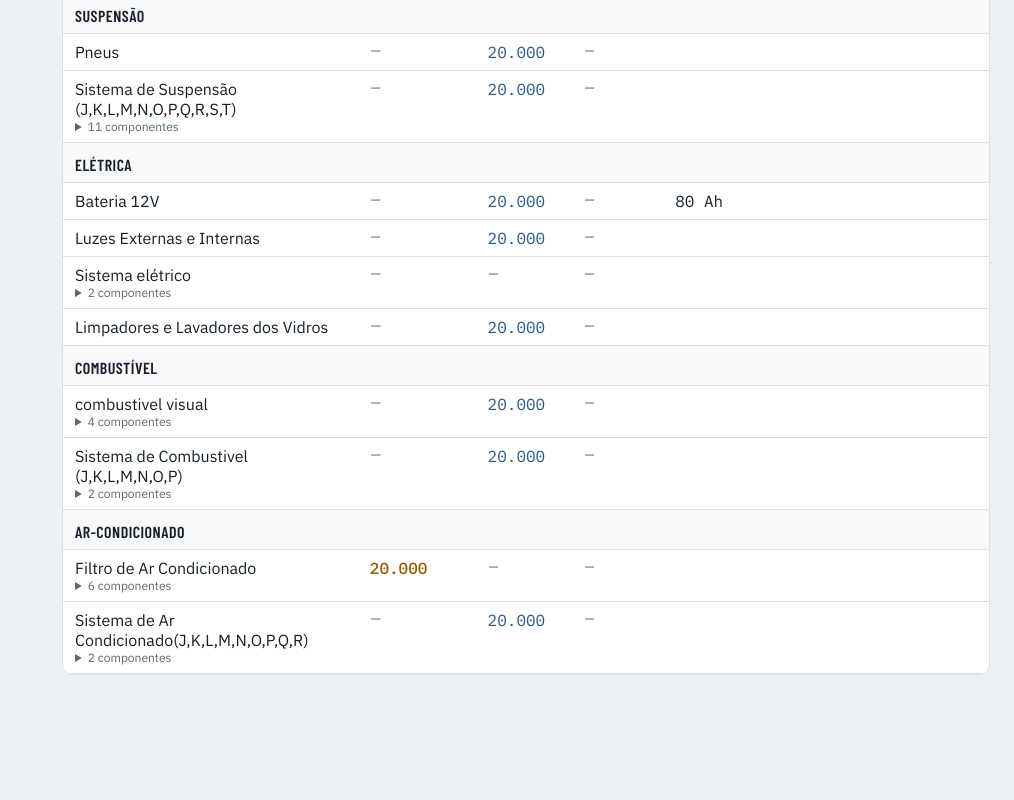
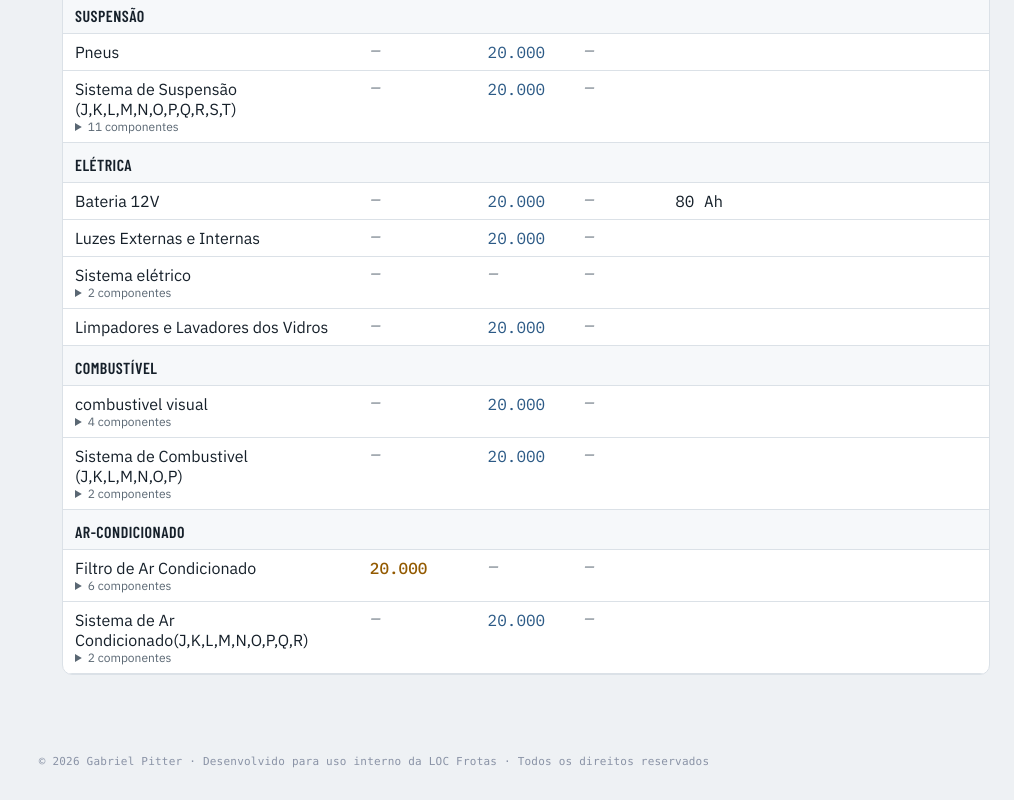
Before and after one commit to gabrielpitter77/plano-manutencao, a plain HTML site: page index.html in a window 1280 px wide. Shown: the part 2886-3686 px from the top of the page, without its empty margins (266-1280 px from the left). Before the commit the page ends 3629 px from the top, so only its background shows below. Drawn offline with nearby package versions, Linux system fonts and the light colour scheme.

Commit message:
Add files via upload

```diff
--- a/index.html
+++ b/index.html
@@ -394,3 +394,6 @@ if(k.length<2||!last){a.style.marginLeft='auto';row.appendChild(a);if(getCompute
 if(last.children.length&&getComputedStyle(last).display.indexOf('flex')>=0){last.appendChild(a);last.style.flexWrap='wrap';last.style.justifyContent='flex-end';last.style.rowGap='8px';last.style.minWidth='0';return}
 var w=document.createElement('div');w.style.cssText='display:flex;align-items:center;gap:12px;flex-wrap:wrap;justify-content:flex-end';row.replaceChild(w,last);w.appendChild(last);w.appendChild(a);a.style.marginLeft='0'}
 if(document.readyState==='loading')document.addEventListener('DOMContentLoaded',put);else put()})();</script>
+
+<!-- GP-9C719021-3B30FF66 -->
+<div id="locAutoria" data-sig="GP-9C719021-3B30FF66" translate="no" style="clear:both;text-align:center;font:11px/1.6 ui-monospace,Menlo,Consolas,monospace;color:#8a93a6;padding:18px 12px 22px;letter-spacing:.02em">&copy; 2026 Gabriel Pitter&#8288;&#8203;&#8204;&#8203;&#8203;&#8203;&#8204;&#8204;&#8204;&#8203;&#8204;&#8203;&#8204;&#8203;&#8203;&#8203;&#8203;&#8203;&#8203;&#8204;&#8204;&#8203;&#8203;&#8204;&#8203;&#8203;&#8203;&#8204;&#8204;&#8203;&#8203;&#8203;&#8203;&#8203;&#8203;&#8204;&#8204;&#8203;&#8203;&#8204;&#8203;&#8203;&#8203;&#8204;&#8204;&#8203;&#8204;&#8204;&#8203;&#8288; &middot; Desenvolvido para uso interno da LOC Frotas &middot; Todos os direitos reservados</div>
```
Also changed, not shown: 1 other file.
